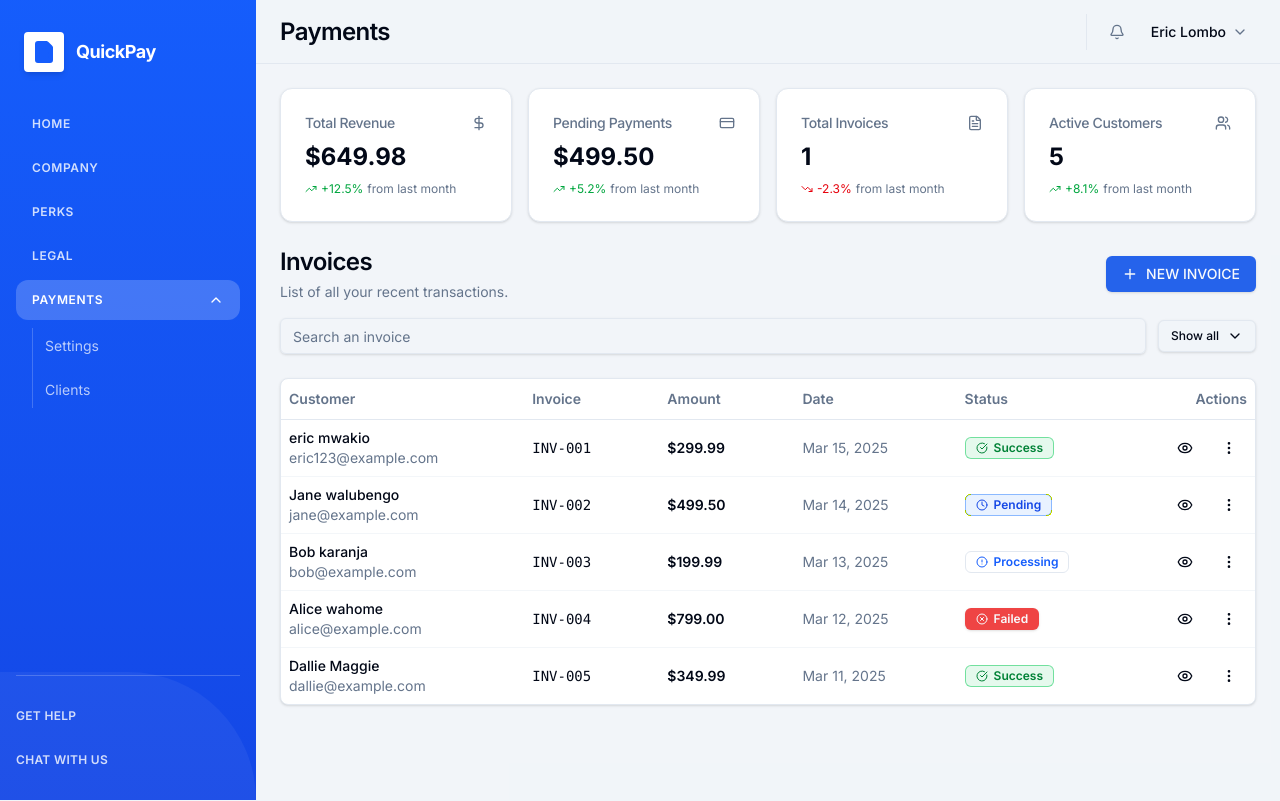
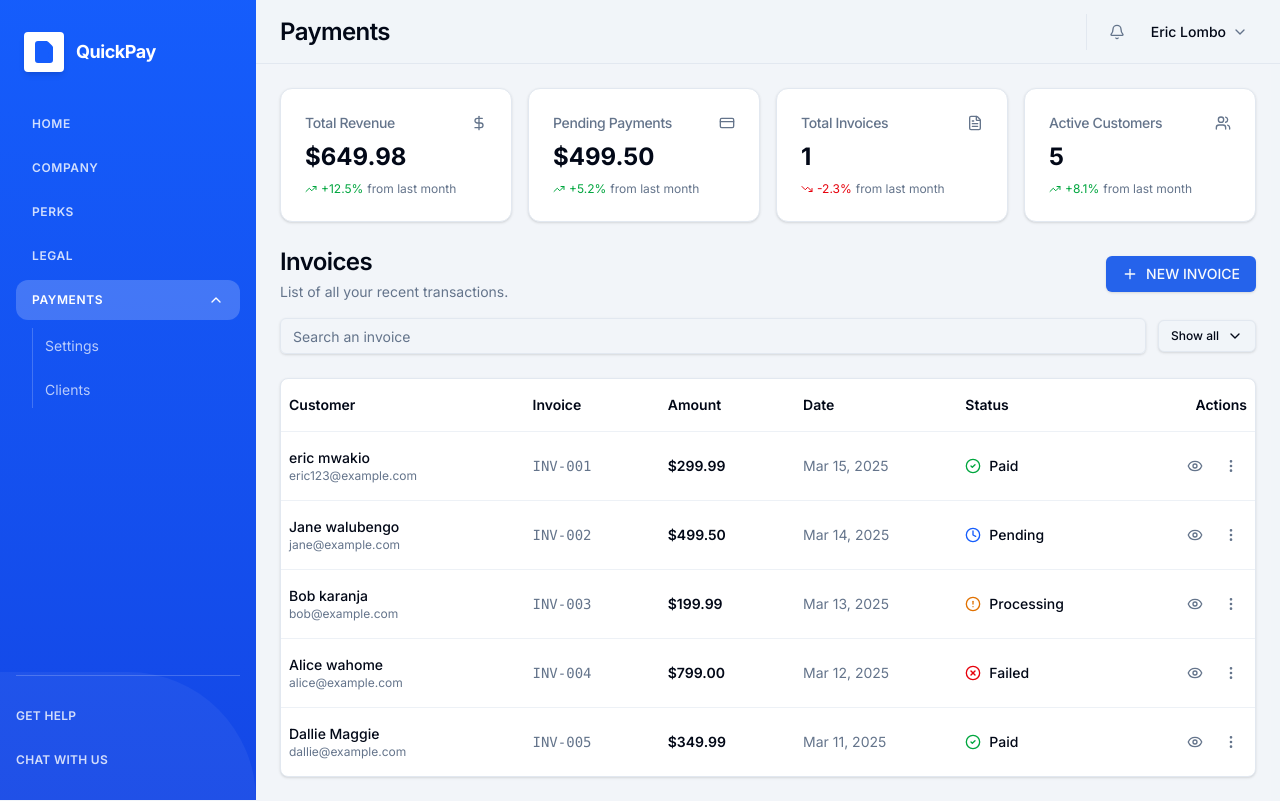
Before and after one commit to ericlombo/quickpay, a Next.js app: page / in a window 1280 px wide. Built offline with nearby package versions, Linux system fonts and the light colour scheme.

Commit message:
ui: replace status pills with dot indicators

```diff
--- a/src/components/dashboard/PaymentsTable.tsx
+++ b/src/components/dashboard/PaymentsTable.tsx
@@ -10,34 +10,20 @@ import {
   TableHeader,
   TableRow,
 } from '@/components/ui/table';
-import { Badge } from '@/components/ui/badge';
 import { Card, CardContent, CardHeader, CardTitle } from '@/components/ui/card';
-import { Eye, MoreVertical, CheckCircle, Clock, XCircle, AlertCircle, FileText } from 'lucide-react';
+import { Eye, MoreVertical, FileText } from 'lucide-react';
 import { useStore } from '@/stores/useStore';
 import { formatDate, formatCurrency } from '@/lib/formatters';
+import { StatusIndicator } from './StatusIndicator';
 
 interface PaymentsTableProps {
   payments: Payment[];
 }
 
-const statusConfig = {
-  success: {
-    icon: CheckCircle,
-    variant: 'outline' as const,
-    className: 'border-green-500/50 bg-green-500/10 text-green-700 hover:bg-green-500/20'
-  },
-  pending: {
-    icon: Clock,
-    variant: 'outline' as const,
-    className: 'border-blue-500/50 bg-blue-500/10 text-blue-700 hover:bg-blue-500/20'
-  },
-  processing: { icon: AlertCircle, variant: 'outline' as const, className: 'text-blue-600' },
-  failed: { icon: XCircle, variant: 'destructive' as const, className: '' },
-};
-
 export function PaymentsTable({ payments }: PaymentsTableProps) {
   const setSelectedPayment = useStore((state) => state.setSelectedPayment);
   const openModal = useStore((state) => state.openModal);
+  const openDrawer = useStore((state) => state.openDrawer);
 
   const handleViewPayment = (payment: Payment) => {
     setSelectedPayment(payment);
@@ -47,12 +33,15 @@ export function PaymentsTable({ payments }: PaymentsTableProps) {
   if (payments.length === 0) {
     return (
       <div className="rounded-lg border border-border bg-card shadow-sm">
-        <div className="p-8 sm:p-12 text-center">
-          <FileText className="mx-auto h-10 w-10 sm:h-12 sm:w-12 text-muted-foreground/50" />
-          <h3 className="mt-4 text-sm font-semibold">No payments yet</h3>
-          <p className="mt-2 text-sm text-muted-foreground max-w-sm mx-auto px-4">
-            Get started by creating a new invoice. Payments will appear here once they are processed.
+        <div className="p-12 text-center">
+          <FileText className="mx-auto h-12 w-12 text-muted-foreground/40" />
+          <h3 className="mt-4 text-base font-semibold text-foreground">No invoices yet</h3>
+          <p className="mt-2 text-sm text-muted-foreground max-w-sm mx-auto mb-6">
+            Get started by creating your first invoice.
           </p>
+          <Button onClick={openDrawer} className="gap-2">
+            + Create Invoice
+          </Button>
         </div>
       </div>
     );
@@ -63,33 +52,28 @@ export function PaymentsTable({ payments }: PaymentsTableProps) {
       {/* Mobile Card View */}
       <div className="block sm:hidden space-y-3">
         {/* Mobile title kept simple */}
-        <div className="flex items-center justify-between mb-4">
+        <div className="flex items-center justify-between mb-2">
           <div>
-            <h3 className="text-sm font-semibold text-muted-foreground">Recent Transactions</h3>
+            <h3 className="text-xs font-semibold text-muted-foreground uppercase tracking-wider">Recent Transactions</h3>
           </div>
         </div>
-        {payments.map((payment) => {
-          const { icon: StatusIcon, variant, className } = statusConfig[payment.status];
-          return (
+        {payments.map((payment) => (
           <Card
             key={payment.id}
-              className="border shadow-sm cursor-pointer hover:shadow-md transition-shadow active:scale-[0.99]"
+            className="border border-border/60 shadow-sm cursor-pointer hover:shadow-md transition-all active:scale-[0.99]"
             onClick={() => handleViewPayment(payment)}
           >
             <CardHeader className="pb-3 px-4 pt-4">
-                <div className="flex items-start justify-between">
+              <div className="flex items-start justify-between gap-3">
                 <div className="flex-1 min-w-0">
                   <CardTitle className="text-sm font-semibold truncate mb-1">
                     {payment.customer}
                   </CardTitle>
                   <p className="text-xs text-muted-foreground truncate">{payment.email}</p>
                 </div>
-                  <Badge variant={variant} className={`gap-1 shrink-0 ml-2 ${className}`}>
-                    <StatusIcon className="h-3 w-3" />
-                    <span className="hidden sm:inline">
-                      {payment.status.charAt(0).toUpperCase() + payment.status.slice(1)}
-                    </span>
-                  </Badge>
+                <div className="shrink-0">
+                  <StatusIndicator status={payment.status} />
+                </div>
               </div>
             </CardHeader>
             <CardContent className="px-4 pb-4 pt-0 space-y-2">
@@ -99,17 +83,17 @@ export function PaymentsTable({ payments }: PaymentsTableProps) {
               </div>
               <div className="flex items-center justify-between text-sm">
                 <span className="text-muted-foreground">Invoice</span>
-                  <span className="font-mono text-xs">{payment.invoiceNumber}</span>
+                <span className="font-mono text-xs text-muted-foreground">{payment.invoiceNumber}</span>
               </div>
               <div className="flex items-center justify-between text-sm">
                 <span className="text-muted-foreground">Date</span>
-                  <span className="text-muted-foreground">{formatDate(payment.date)}</span>
+                <span className="text-muted-foreground text-xs">{formatDate(payment.date)}</span>
               </div>
-                <div className="flex items-center justify-end gap-2 pt-2 border-t border-border">
+              <div className="flex items-center justify-end gap-2 pt-2 border-t border-border/40">
                 <Button
                   variant="ghost"
                   size="sm"
-                    className="h-9 px-3"
+                  className="h-9 px-3 text-muted-foreground hover:text-foreground"
                   onClick={(e) => {
                     e.stopPropagation();
                     handleViewPayment(payment);
@@ -120,8 +104,8 @@ export function PaymentsTable({ payments }: PaymentsTableProps) {
                 </Button>
                 <Button
                   variant="ghost"
-                    size="sm"
-                    className="h-9 w-9 p-0"
+                  size="icon"
+                  className="h-9 w-9 text-muted-foreground hover:text-foreground"
                   onClick={(e) => e.stopPropagation()}
                 >
                   <MoreVertical className="h-4 w-4" />
@@ -129,8 +113,7 @@ export function PaymentsTable({ payments }: PaymentsTableProps) {
               </div>
             </CardContent>
           </Card>
-          );
-        })}
+        ))}
       </div>
 
       {/* Desktop Table View */}
@@ -138,63 +121,63 @@ export function PaymentsTable({ payments }: PaymentsTableProps) {
         <div className="overflow-x-auto">
           <Table>
             <TableHeader>
-              <TableRow className="hover:bg-transparent">
-                <TableHead className="font-semibold min-w-45">Customer</TableHead>
-                <TableHead className="font-semibold min-w-25">Invoice</TableHead>
-                <TableHead className="font-semibold min-w-25">Amount</TableHead>
-                <TableHead className="font-semibold min-w-30">Date</TableHead>
-                <TableHead className="font-semibold min-w-30">Status</TableHead>
-                <TableHead className="text-right font-semibold min-w-25">Actions</TableHead>
+              <TableRow className="hover:bg-transparent border-b border-border/60">
+                <TableHead className="font-semibold text-foreground min-w-45 py-4">Customer</TableHead>
+                <TableHead className="font-semibold text-foreground min-w-25 py-4">Invoice</TableHead>
+                <TableHead className="font-semibold text-foreground min-w-25 py-4">Amount</TableHead>
+                <TableHead className="font-semibold text-foreground min-w-30 py-4">Date</TableHead>
+                <TableHead className="font-semibold text-foreground min-w-30 py-4">Status</TableHead>
+                <TableHead className="text-right font-semibold text-foreground min-w-25 py-4">Actions</TableHead>
               </TableRow>
             </TableHeader>
             <TableBody>
-              {payments.map((payment) => {
-                const { icon: StatusIcon, variant, className } = statusConfig[payment.status];
-                return (
+              {payments.map((payment) => (
                 <TableRow
                   key={payment.id}
-                    className="hover:bg-muted/80 transition-colors cursor-pointer border-b border-border/40 last:border-b-0"
+                  className="hover:bg-muted/40 transition-colors cursor-pointer border-b border-border/60 last:border-b-0 py-4"
                   onClick={() => handleViewPayment(payment)}
                 >
-                    <TableCell className="min-w-45">
+                  <TableCell className="min-w-45 py-4">
                     <div>
-                        <p className="font-medium">{payment.customer}</p>
-                        <p className="text-sm text-muted-foreground">{payment.email}</p>
+                      <p className="font-medium text-sm">{payment.customer}</p>
+                      <p className="text-xs text-muted-foreground">{payment.email}</p>
                     </div>
                   </TableCell>
-                    <TableCell className="font-mono text-sm min-w-25">
+                  <TableCell className="font-mono text-sm min-w-25 py-4 text-muted-foreground">
                     {payment.invoiceNumber}
                   </TableCell>
-                    <TableCell className="font-semibold min-w-25">
+                  <TableCell className="font-semibold min-w-25 py-4">
                     {formatCurrency(payment.amount)}
                   </TableCell>
-                    <TableCell className="text-muted-foreground min-w-30">
+                  <TableCell className="text-muted-foreground text-sm min-w-30 py-4">
                     {formatDate(payment.date)}
                   </TableCell>
-                    <TableCell className="min-w-30">
-                      <Badge variant={variant} className={`gap-1.5 ${className}`}>
-                        <StatusIcon className="h-3 w-3" />
-                        {payment.status.charAt(0).toUpperCase() + payment.status.slice(1)}
-                      </Badge>
+                  <TableCell className="min-w-30 py-4">
+                    <StatusIndicator status={payment.status} />
                   </TableCell>
-                    <TableCell className="text-right min-w-25">
-                      <div className="flex justify-end gap-2" onClick={(e) => e.stopPropagation()}>
+                  <TableCell className="text-right min-w-25 py-4">
+                    <div className="flex justify-end gap-1" onClick={(e) => e.stopPropagation()}>
                       <Button
                         variant="ghost"
                         size="icon"
-                          className="h-9 w-9"
+                        className="h-8 w-8 text-muted-foreground hover:text-foreground transition-colors"
                         onClick={() => handleViewPayment(payment)}
+                        title="View details"
                       >
                         <Eye className="h-4 w-4" />
                       </Button>
-                        <Button variant="ghost" size="icon" className="h-9 w-9">
+                      <Button
+                        variant="ghost"
+                        size="icon"
+                        className="h-8 w-8 text-muted-foreground hover:text-foreground transition-colors"
+                        title="More actions"
+                      >
                         <MoreVertical className="h-4 w-4" />
                       </Button>
                     </div>
                   </TableCell>
                 </TableRow>
-                );
-              })}
+              ))}
             </TableBody>
           </Table>
         </div>
--- /dev/null
+++ b/src/components/dashboard/StatusIndicator.tsx
@@ -0,0 +1,62 @@
+import { CheckCircle2, Clock, XCircle, AlertCircle } from 'lucide-react';
+import { cn } from '@/lib/utils';
+
+type StatusType = 'pending' | 'processing' | 'success' | 'failed' | 'draft';
+
+interface StatusIndicatorProps {
+  status: StatusType;
+  label?: string;
+}
+
+export function StatusIndicator({ status, label }: StatusIndicatorProps) {
+  const statusConfig: Record<StatusType, {
+    icon: typeof CheckCircle2;
+    dotColor: string;
+    textColor: string;
+    label: string;
+  }> = {
+    success: {
+      icon: CheckCircle2,
+      dotColor: 'text-green-600',
+      textColor: 'text-foreground',
+      label: 'Paid'
+    },
+    pending: {
+      icon: Clock,
+      dotColor: 'text-blue-600',
+      textColor: 'text-foreground',
+      label: 'Pending'
+    },
+    processing: {
+      icon: AlertCircle,
+      dotColor: 'text-amber-600',
+      textColor: 'text-foreground',
+      label: 'Processing'
+    },
+    failed: {
+      icon: XCircle,
+      dotColor: 'text-red-600',
+      textColor: 'text-foreground',
+      label: 'Failed'
+    },
+    draft: {
+      icon: AlertCircle,
+      dotColor: 'text-amber-600',
+      textColor: 'text-foreground',
+      label: 'Draft'
+    }
+  };
+
+  const config = statusConfig[status];
+  const Icon = config.icon;
+  const displayLabel = label || config.label;
+
+  return (
+    <div className="flex items-center gap-2">
+      <Icon className={cn('h-4 w-4', config.dotColor)} />
+      <span className={cn('text-sm font-medium', config.textColor)}>
+        {displayLabel}
+      </span>
+    </div>
+  );
+}
```
Lines whose indentation alone changed are shown as unchanged.
